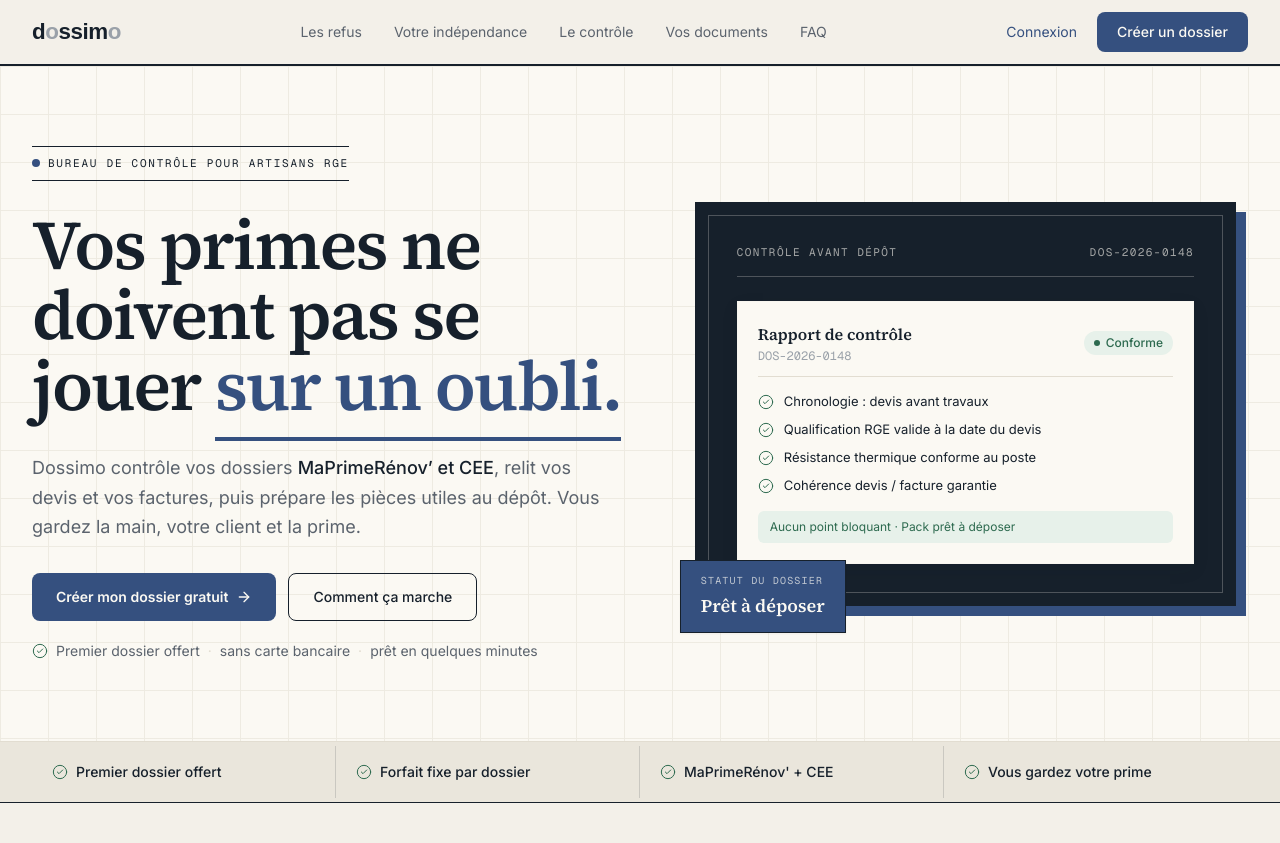
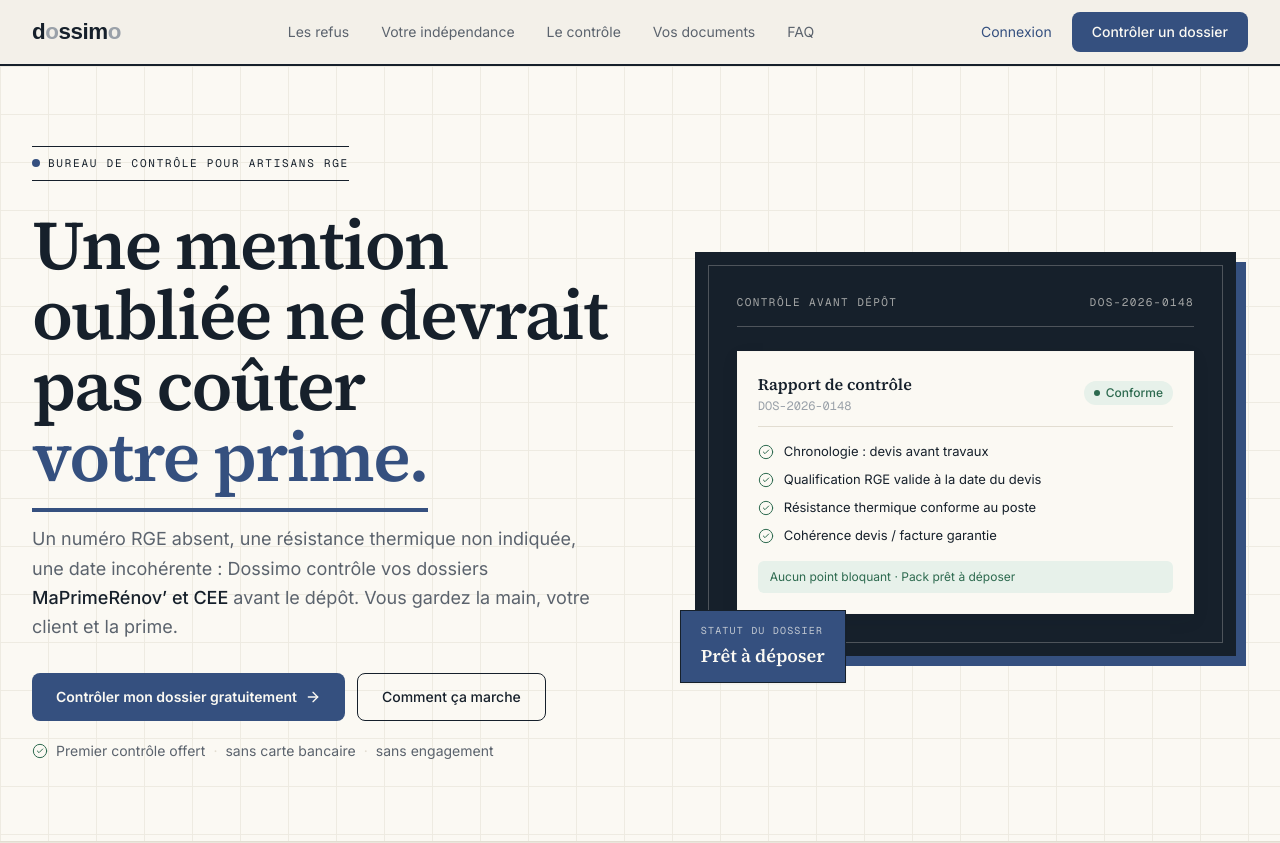
Before and after one commit to max72loop/dossimo, a Next.js app: page / in a window 1280 px wide. Shown: the top 843 px of the page. Built offline with nearby package versions, Linux system fonts and the light colour scheme; no server answers; the database is empty; a web font is replaced by a local one.

Commit message:
Refine landing copy around dossier control

```diff
--- a/src/app/page.tsx
+++ b/src/app/page.tsx
@@ -87,15 +87,15 @@ function Hero() {
           </p>
 
           <h1 className="mt-7 max-w-3xl font-serif text-[3rem] font-semibold leading-[1.02] tracking-tight text-encre sm:text-[4.35rem]">
-            Vos primes ne doivent pas se jouer{" "}
+            Une mention oubliée ne devrait pas coûter{" "}
             <span className="relative whitespace-nowrap text-tampon">
-              sur un oubli.
+              votre prime.
               <span className="absolute -bottom-2 left-0 h-1 w-full bg-terre-cuite" />
             </span>
           </h1>
 
           <p className="mt-8 max-w-xl text-lg leading-relaxed text-ardoise">
-            Dossimo contrôle vos dossiers <span className="font-medium text-encre">MaPrimeRénov&rsquo; et CEE</span>, relit vos devis et vos factures, puis prépare les pièces utiles au dépôt. Vous gardez la main, votre client et la prime.
+            Un numéro RGE absent, une résistance thermique non indiquée, une date incohérente : Dossimo contrôle vos dossiers <span className="font-medium text-encre">MaPrimeRénov&rsquo; et CEE</span> avant le dépôt. Vous gardez la main, votre client et la prime.
           </p>
 
           <div className="mt-8 flex flex-wrap items-center gap-3">
@@ -103,7 +103,7 @@ function Hero() {
               href="/dossiers/nouveau"
               className={`group inline-flex h-12 items-center gap-2 rounded-lg bg-terre-cuite px-6 text-sm font-semibold text-blanc-casse transition-colors hover:bg-terre-cuite-hover ${FOCUS}`}
             >
-              Créer mon dossier gratuit
+              Contrôler mon dossier gratuitement
               <ArrowRight className="h-4 w-4 transition-transform group-hover:translate-x-0.5" />
             </Link>
             <a
@@ -116,11 +116,11 @@ function Hero() {
 
           <p className="mt-5 flex flex-wrap items-center gap-x-2 gap-y-1 text-sm text-ardoise">
             <CheckCircle2 className="h-4 w-4 text-succes" strokeWidth={1.5} />
-            Premier dossier offert
+            Premier contrôle offert
             <span className="text-filigrane">·</span>
             sans carte bancaire
             <span className="text-filigrane">·</span>
-            prêt en quelques minutes
+            sans engagement
           </p>
         </div>
 
@@ -451,7 +451,7 @@ function PourQui() {
                 href="/dossiers/nouveau"
                 className={`group inline-flex h-12 items-center gap-2 rounded-lg bg-terre-cuite px-6 text-sm font-semibold text-blanc-casse transition-colors hover:bg-terre-cuite-hover ${FOCUS}`}
               >
-                Essayer, c&rsquo;est gratuit
+                Contrôler mon dossier gratuitement
                 <ArrowRight className="h-4 w-4 transition-transform group-hover:translate-x-0.5" />
               </Link>
             </div>
@@ -742,14 +742,27 @@ function CasConcrets() {
     <section className="py-20 sm:py-24">
       <Shell>
         <div className="max-w-2xl">
-          <SectionLabel>Cas concrets</SectionLabel>
+          <SectionLabel>Un contrôle vérifiable</SectionLabel>
           <h2 className="mt-5 font-serif text-3xl font-semibold tracking-tight text-encre sm:text-[2.25rem] sm:leading-tight">
-            Ce que le contrôle anti-refus repère, concrètement
+            Pas de score opaque : vous voyez chaque point contrôlé
           </h2>
           <p className="mt-4 text-lg leading-relaxed text-ardoise">
-            Exemples représentatifs des points bloquants les plus courants,
-            détectés avant le dépôt.
+            Dossimo ne vous demande pas de lui faire confiance sur parole. Pour chaque point signalé, le rapport indique la pièce concernée et ce qui doit être vérifié.
           </p>
+        </div>
+
+        <div className="mt-10 grid border border-encre bg-encre text-encre md:grid-cols-3">
+          {[
+            ["Le document concerné", "Devis, facture ou récapitulatif : vous savez immédiatement où regarder."],
+            ["La donnée contrôlée", "Dates, montants, RGE, performance ou mention réglementaire."],
+            ["Le point à trancher", "Dossimo signale l’écart ; vous décidez de la correction à demander."],
+          ].map(([titre, texte], index) => (
+            <div key={titre} className="bg-papier px-6 py-6 md:border-r md:border-encre last:border-r-0">
+              <p className="font-mono text-xs text-tampon">0{index + 1}</p>
+              <h3 className="mt-4 font-serif text-lg font-semibold">{titre}</h3>
+              <p className="mt-2 text-sm leading-relaxed text-ardoise">{texte}</p>
+            </div>
+          ))}
         </div>
 
         <div className="mt-12 grid gap-5 md:grid-cols-3">
@@ -834,19 +847,19 @@ function Pricing({ grille }: { grille: GrilleAffichee | null }) {
                 href="/dossiers/nouveau"
                 className={`group inline-flex h-12 items-center gap-2 rounded-lg bg-papier px-6 text-sm font-semibold text-encre transition-colors hover:bg-blanc-casse ${FOCUS_SOMBRE}`}
               >
-                Créer mon premier dossier
+                Contrôler mon dossier gratuitement
                 <ArrowRight className="h-4 w-4 transition-transform group-hover:translate-x-0.5" />
               </Link>
               <a
                 href="#contact"
                 className={`inline-flex h-12 items-center gap-2 rounded-lg border border-papier/30 px-6 text-sm font-medium text-papier transition-colors hover:bg-papier/10 ${FOCUS_SOMBRE}`}
               >
-                Être recontacté
+                J’ai une question
               </a>
             </div>
             <p className="mt-5 flex flex-wrap items-center gap-x-2 gap-y-1 text-sm text-papier/70">
               <CheckCircle2 className="h-4 w-4 text-succes" strokeWidth={1.5} />
-              Aucune carte requise pour commencer
+              Premier contrôle offert
               <span className="text-papier/30">·</span>
               vous voyez le contrôle avant de payer
             </p>
@@ -865,12 +878,12 @@ function Contact() {
         <div>
           <SectionLabel>Rester en contact</SectionLabel>
           <h2 className="mt-5 font-serif text-3xl font-semibold tracking-tight text-encre sm:text-[2.25rem] sm:leading-tight">
-            Sécurisez votre prochain dossier
+            Pas encore de dossier à contrôler ?
           </h2>
           <p className="mt-4 text-lg leading-relaxed text-ardoise">
-            Laissez-nous vos coordonnées : on prépare avec vous votre premier
-            dossier, offert, et on vous montre le contrôle anti-refus en
-            conditions réelles.
+            Laissez vos coordonnées et nous vous expliquons comment préparer votre
+            prochain dossier. Le contrôle gratuit reste le moyen le plus simple de
+            découvrir Dossimo si votre chantier est déjà prêt.
           </p>
         </div>
         <div className="rounded border border-filigrane bg-blanc-casse p-6 shadow-sm sm:p-7">
--- a/src/components/landing/lead-form.tsx
+++ b/src/components/landing/lead-form.tsx
@@ -102,7 +102,7 @@ export function LeadForm() {
         className="mt-1 inline-flex h-11 items-center justify-center gap-2 rounded bg-terre-cuite px-5 text-sm font-medium text-blanc-casse transition-colors hover:bg-terre-cuite-hover disabled:opacity-60 sm:col-span-2"
       >
         {status === "loading" && <Loader2 className="h-4 w-4 animate-spin" />}
-        Être recontacté · premier dossier offert
+        Être recontacté
       </button>
       <p className="text-center text-xs text-encre-claire sm:col-span-2">
         Sans engagement. Vos données ne sont jamais partagées.
--- a/src/components/landing/site-header.tsx
+++ b/src/components/landing/site-header.tsx
@@ -66,7 +66,7 @@ export async function SiteHeader() {
             href={user ? "/dossiers/nouveau" : "/inscription"}
             className={`hidden h-10 items-center rounded bg-terre-cuite px-5 text-sm font-medium text-blanc-casse transition-colors hover:bg-terre-cuite-hover md:inline-flex ${FOCUS}`}
           >
-            Créer un dossier
+            Contrôler un dossier
           </Link>
           <MobileMenu nav={NAV} connecte={!!user} />
         </div>
```
